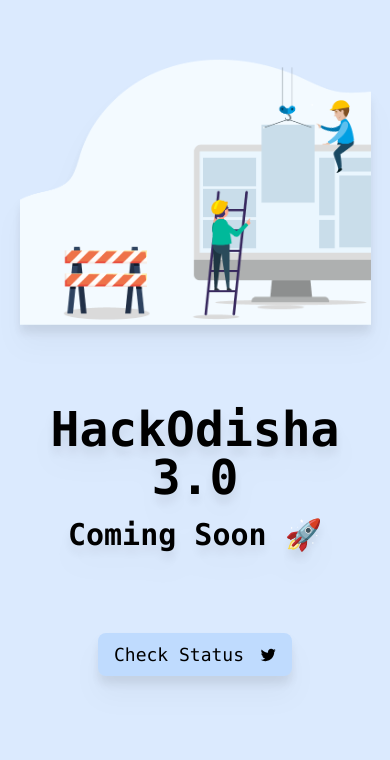
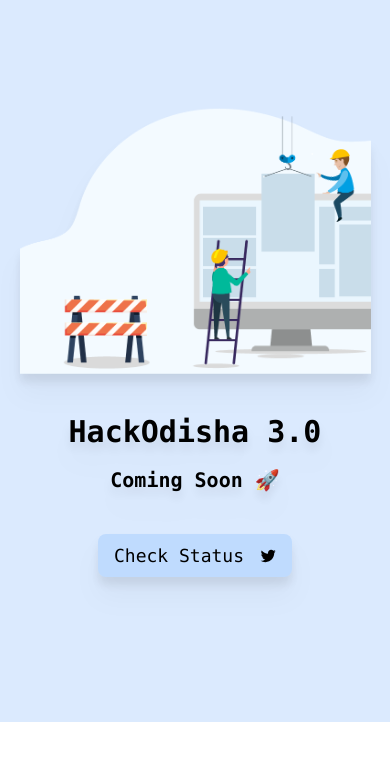
Before and after one commit to Hackodisha/Hackodisha2023, a Next.js app: page / in a window 390 px wide. Shown: the part 122-882 px from the top of the page. After the commit the page ends 844 px from the top, so only its background shows below. Built offline with nearby package versions, Linux system fonts and the light colour scheme.

Commit message:
Fix
Signed-off-by: 8rxn <rajxryn@gmail.com>

```diff
--- a/src/app/page.js
+++ b/src/app/page.js
@@ -1,24 +1,15 @@
-"use client"
+import Player from "@/components/Player";
 
-import Lottie from "react-lottie";
-import animationData from "@/animations/building.json"
 
 export default function Home() {
-  const defaultOptions = {
-    loop: true,
-    autoplay: true,
-    animationData: animationData,
-    rendererSettings: {
-      preserveAspectRatio: "xMidYMid slice",
-    },
-  };
+
   return (
-    <main className="flex min-h-screen min-w-screen flex-col items-center justify-between p-24 md:text-2xl bg-blue-100">
-      <div className="drop-shadow-xl flex-col flex gap-20 items-center ">
-        <Lottie options={defaultOptions} height={400} width={400} style={{maxHeight:"90vw",maxWidth:"90vw"}} />
+    <main className="flex min-h-screen min-w-screen flex-col items-center justify-center p-12 xl:p-0 md:text-2xl bg-blue-100">
+      <div className="drop-shadow-xl flex-col flex gap-10 items-center ">
+       <Player/>
       <div>
-      <h1 className="text-center font-black text-5xl break-keep break-words mb-4">HackOdisha 3.0</h1>
-      <h2 className="text-center font-black text-3xl break-keep break-words">Coming Soon 🚀</h2>
+      <h1 className="text-center font-black text-3xl md:text-5xl break-keep break-words mb-4">HackOdisha 3.0</h1>
+      <h2 className="text-center font-black text-xl md:text-3xl break-keep break-words">Coming Soon 🚀</h2>
       </div>
       <a href="https://twitter.com/hackodisha" target="_blank" rel="noreferrer">
       <button className="px-4 py-2 bg-blue-200 w-fit hover:bg-blue-300 ease-in duration-100 rounded-lg ">
--- /dev/null
+++ b/src/components/Player.jsx
@@ -0,0 +1,20 @@
+"use client"
+
+import Lottie from "react-lottie";
+import animationData from "@/animations/building.json"
+
+const Player = () => {
+    const defaultOptions = {
+        loop: true,
+        autoplay: true,
+        animationData: animationData,
+        rendererSettings: {
+          preserveAspectRatio: "xMidYMid slice",
+        },
+      };
+  return (
+    <Lottie options={defaultOptions} height={400} width={400} style={{maxHeight:"90vw",maxWidth:"90vw"}} />
+  )
+}
+
+export default Player
```
